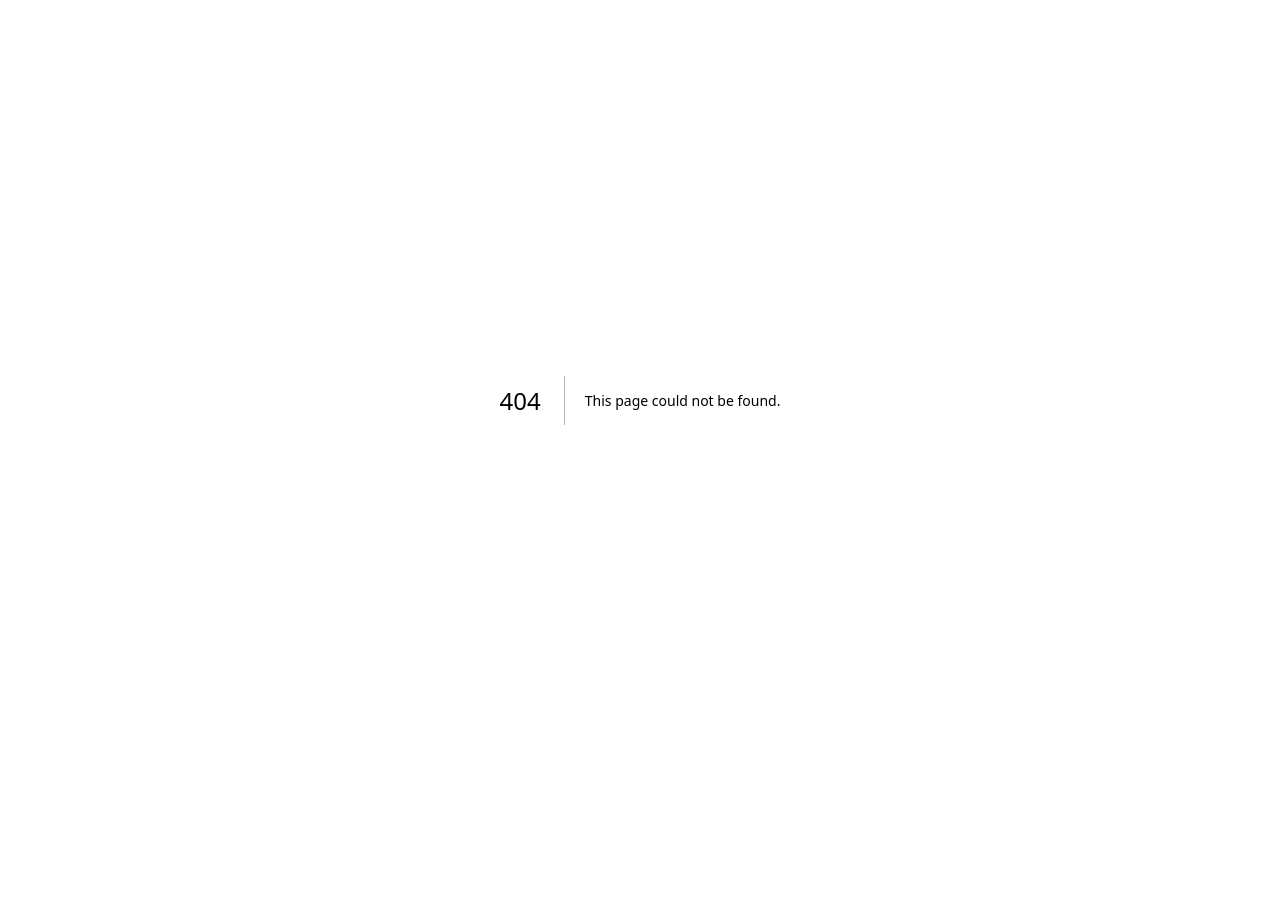
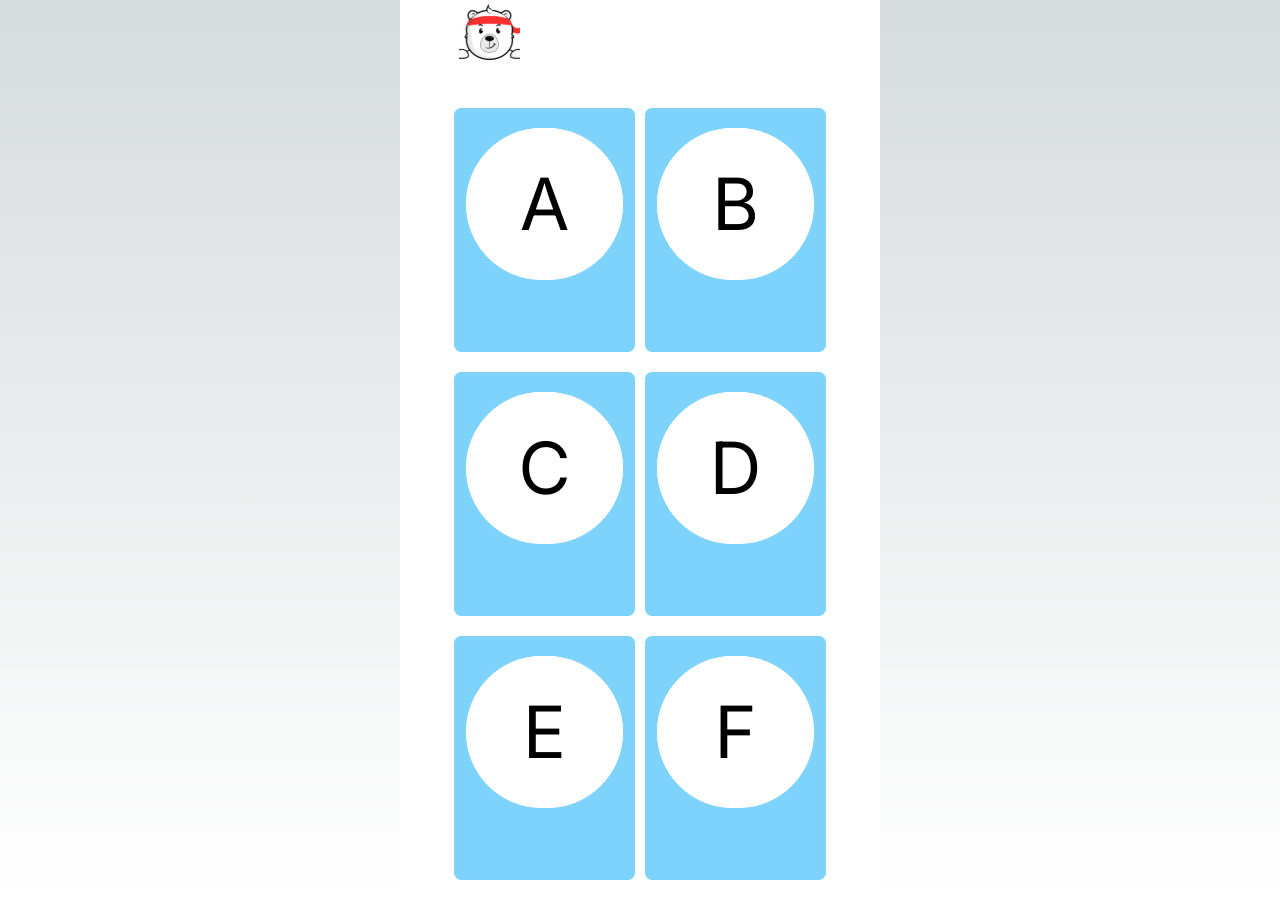
Before and after one commit to Shubham-Rasal/alpha-go, a Next.js app: page /learn in a window 1280 px wide. Before the commit this address had no page. Before the commit the page ends 800 px from the top, so only its background shows below. Built offline with nearby package versions, Linux system fonts and the light colour scheme.

Commit message:
Add LearningPage component

```diff
--- /dev/null
+++ b/src/app/learn/page.tsx
@@ -0,0 +1,107 @@
+import Link from 'next/link'
+import React from 'react'
+
+const LearningPage = () => {
+return (
+    <div className="flex flex-col items-center mx-auto w-full
+    bg-white
+
+
+    max-w-[480px]">
+
+        <div className="flex gap-5 justify-between mt-1 w-full max-w-[363px]">
+            <img
+                loading="lazy"
+                src='/icon.svg'
+                className="aspect-[1.09] w-[61px]"
+            />
+            {/* <img
+                loading="lazy"
+                src="https://cdn.builder.io/api/v1/image/assets/TEMP/7fc985d3d07efed81984e8faaaf44b9091d017a80ac74acfdcc3978d2e1afef2?"
+                className="self-start mt-2 max-w-full aspect-[2.56] w-[123px]"
+            /> */}
+
+        </div>
+        <div className="flex gap-2.5 mt-7 w-full text-7xl text-black whitespace-nowrap max-w-[372px]">
+            <div className="flex flex-col flex-1 pt-5">
+                <div className="flex flex-col justify-center bg-sky-300 rounded-lg">
+                    <div className="flex flex-col px-3 pt-5 pb-12 bg-sky-300 rounded-lg">
+                        <div className="flex flex-col justify-center mb-6 bg-white rounded-full stroke-[4px]">
+                            <div className="p-10 text-center bg-white rounded-full stroke-[4px]">
+                                <Link href="/learn/a">
+                                A
+                                </Link>
+                            </div>
+                        </div>
+                    </div>
+                </div>
+            </div>
+            <div className="flex flex-col flex-1 pt-5">
+                <div className="flex flex-col justify-center bg-sky-300 rounded-lg">
+                    <div className="flex flex-col px-3 pt-5 pb-12 bg-sky-300 rounded-lg">
+                        <div className="flex flex-col justify-center mb-6 bg-white rounded-full stroke-[4px]">
+                            <div className="p-10 text-center bg-white rounded-full stroke-[4px]">
+                                B
+                            </div>
+                        </div>
+                    </div>
+                </div>
+            </div>
+        </div>
+        <div className="flex gap-2.5 w-full text-7xl text-black whitespace-nowrap max-w-[372px]">
+            <div className="flex flex-col flex-1 pt-5">
+                <div className="flex flex-col justify-center bg-sky-300 rounded-lg">
+                    <div className="flex flex-col px-3 pt-5 pb-12 bg-sky-300 rounded-lg">
+                        <div className="flex flex-col justify-center mb-6 bg-white rounded-full stroke-[4px]">
+                            <div className="p-10 text-center bg-white rounded-full stroke-[4px]">
+                                C
+                            </div>
+                        </div>
+                    </div>
+                </div>
+            </div>
+            <div className="flex flex-col flex-1 pt-5">
+                <div className="flex flex-col justify-center bg-sky-300 rounded-lg">
+                    <div className="flex flex-col px-3 pt-5 pb-12 bg-sky-300 rounded-lg">
+                        <div className="flex flex-col justify-center mb-6 bg-white rounded-full stroke-[4px]">
+                            <div className="p-10 text-center bg-white rounded-full stroke-[4px]">
+                                D
+                            </div>
+                        </div>
+                    </div>
+                </div>
+            </div>
+        </div>
+        <div className="flex gap-2.5 w-full text-7xl text-black whitespace-nowrap max-w-[372px]">
+            <div className="flex flex-col flex-1 pt-5">
+                <div className="flex flex-col justify-center bg-sky-300 rounded-lg">
+                    <div className="flex flex-col px-3 pt-5 pb-12 bg-sky-300 rounded-lg">
+                        <div className="flex flex-col justify-center mb-6 bg-white rounded-full stroke-[4px]">
+                            <div className="p-10 text-center bg-white rounded-full stroke-[4px]">
+                                E
+                            </div>
+                        </div>
+                    </div>
+                </div>
+            </div>
+            <div className="flex flex-col flex-1 pt-5">
+                <div className="flex flex-col justify-center bg-sky-300 rounded-lg">
+                    <div className="flex flex-col px-3 pt-5 pb-12 bg-sky-300 rounded-lg">
+                        <div className="flex flex-col justify-center mb-6 bg-white rounded-full stroke-[4px]">
+                            <div className="p-10 text-center bg-white rounded-full stroke-[4px]">
+                                F
+                            </div>
+                        </div>
+                    </div>
+                </div>
+            </div>
+        </div>
+        <div className="flex gap-2.5 w-full max-w-[372px]">
+            <div className="flex-1 shrink-0 h-[17px]" />
+            <div className="flex-1 shrink-0 h-[17px]" />
+        </div>
+    </div>
+)
+}
+
+export default LearningPage
```
